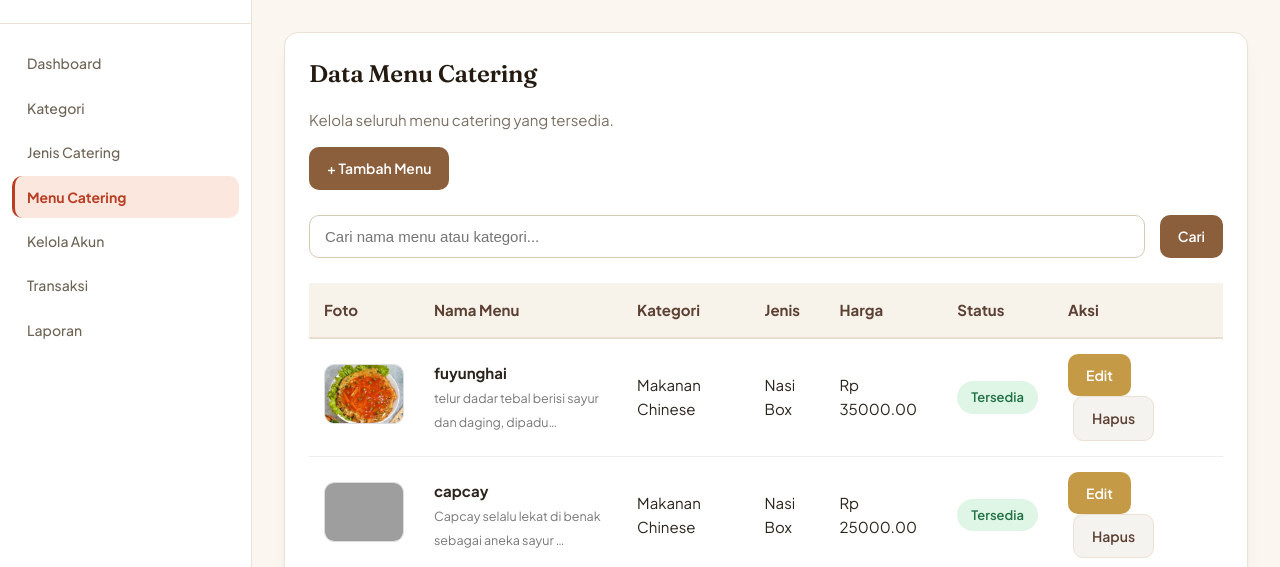
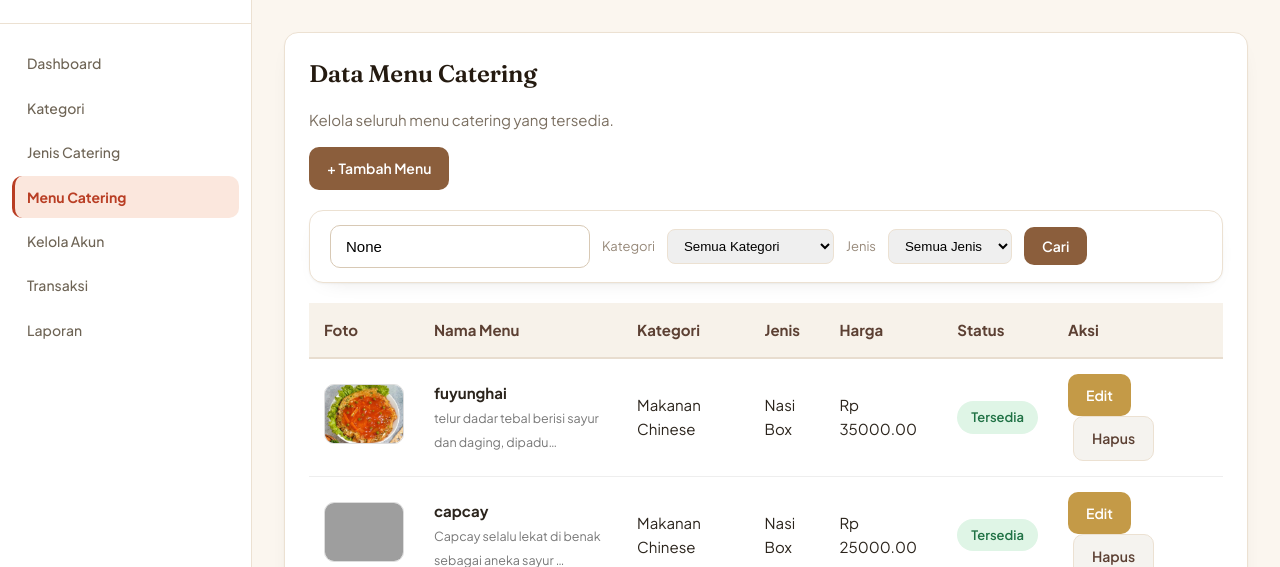
Before and after one commit to prsheilaa/catering-website, a Django app: page /admin-panel/menu/ in a window 1280 px wide. Shown: the part 76-643 px from the top of the page. Run offline with Django 5.2, Linux system fonts and the light colour scheme; a user stored in the database is signed in; data comes from the database, SQL or seed files in the repository; both versions use the stored data as it was after the commit; grey boxes are pictures that could not be loaded.

Commit message:
Mengupdate tampilan CRUD Menu Catering memakai filter kategori dan jenis catering

```diff
--- a/administrator/views.py
+++ b/administrator/views.py
@@ -130,13 +130,40 @@ def jenis_catering_delete(request, pk):
 # ==========================================================
 @role_required('administrator')
 def menu_list(request):
-    menu = Menu.objects.select_related('kategori', 'jenis_catering').order_by('-created_at')
+
+    menu = Menu.objects.select_related(
+        'kategori',
+        'jenis_catering'
+    ).order_by('-created_at')
+
     q = request.GET.get('q')
+    kategori = request.GET.get('kategori')
+    jenis = request.GET.get('jenis')
+
     if q:
-        menu = menu.filter(Q(nama_paket__icontains=q) | Q(kategori__nama__icontains=q))
+        menu = menu.filter(
+            Q(nama_paket__icontains=q) |
+            Q(kategori__nama__icontains=q) |
+            Q(jenis_catering__nama__icontains=q)
+        )
+
+    if kategori:
+        menu = menu.filter(kategori_id=kategori)
+
+    if jenis:
+        menu = menu.filter(jenis_catering_id=jenis)
+
     paginator = Paginator(menu, 10)
     page_obj = paginator.get_page(request.GET.get('page'))
-    return render(request, 'administrator/menu_list.html', {'page_obj': page_obj, 'q': q or ''})
+
+    return render(request, 'administrator/menu_list.html', {
+        'page_obj': page_obj,
+        'q': q,
+        'kategori': kategori,
+        'jenis': jenis,
+        'kategori_list': KategoriMenu.objects.all(),
+        'jenis_list': JenisCatering.objects.all(),
+    })
 
 
 @role_required('administrator')
--- a/templates/administrator/menu_list.html
+++ b/templates/administrator/menu_list.html
@@ -71,24 +71,77 @@ Administrator
 
     </div>
 
-    <form method="GET" style="margin-top:25px;margin-bottom:25px;">
+    <div class="panel" style="padding:14px 20px; margin:20px 0;">
 
-        <div style="display:flex;gap:15px;">
+        <form method="get"
+              style="display:flex; gap:12px; align-items:center; flex-wrap:wrap;">
 
         <input
         type="text"
         name="q"
         value="{{ q }}"
-                placeholder="Cari nama menu atau kategori..."
-                class="form-control">
+        placeholder="Cari menu..."
+        class="form-control"
+        style="max-width:260px;">
+
+        <label style="font-size:13px;color:var(--text-muted);margin:0;">
+        Kategori
+        </label>
+
+        <select
+        name="kategori"
+        onchange="this.form.submit()"
+        style="padding:8px 12px;border:1px solid var(--border);border-radius:8px;">
+
+        <option value="">Semua Kategori</option>
+
+        {% for item in kategori_list %}
+
+        <option value="{{ item.id }}"
+        {% if kategori == item.id|stringformat:"s" %}selected{% endif %}>
+
+        {{ item.nama }}
+
+        </option>
+
+        {% endfor %}
+
+        </select>
+
+
+        <label style="font-size:13px;color:var(--text-muted);margin:0;">
+        Jenis
+        </label>
+
+        <select
+        name="jenis"
+        onchange="this.form.submit()"
+        style="padding:8px 12px;border:1px solid var(--border);border-radius:8px;">
+
+        <option value="">Semua Jenis</option>
+
+        {% for item in jenis_list %}
+
+        <option value="{{ item.id }}"
+        {% if jenis == item.id|stringformat:"s" %}selected{% endif %}>
+
+        {{ item.nama }}
+
+        </option>
+
+        {% endfor %}
+
+        </select>
 
         <button class="btn btn-primary">
+
         Cari
+
         </button>
 
+        </form>
+
         </div>
-
-    </form>
 
     <div class="table-responsive">
 
```
Also changed, not shown: db.sqlite3. Lines whose indentation alone changed are shown as unchanged.
